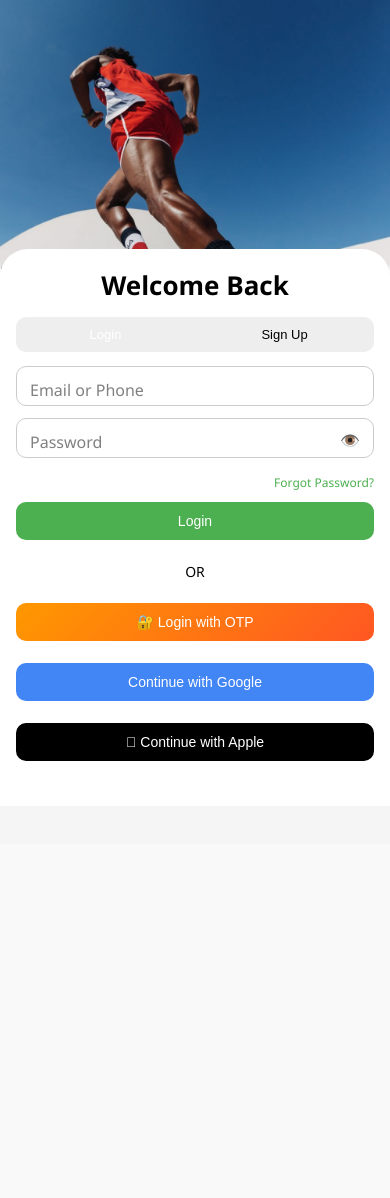
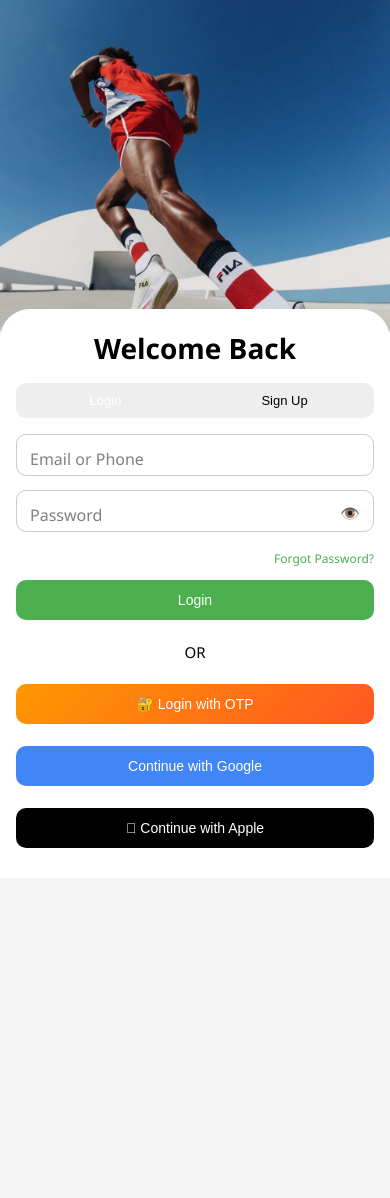
Before and after one commit to mvijayreddy-crypto/BookMyPlay, a Flask app: page /login in a window 390 px wide. Before the commit the page ends 761 px from the top, so only its background shows below. Run offline with Flask 3, Linux system fonts and the light colour scheme.

Commit message:
final responsive login ui

```diff
--- a/templates/login.html
+++ b/templates/login.html
@@ -20,9 +20,9 @@ content="width=device-width, initial-scale=1.0">
         body{
             font-family:'Segoe UI',sans-serif;
             width:100%;
-    height:100vh;
+            min-height:100vh;
             display:flex;
-    overflow:hidden;
+            overflow-x:hidden;
             background:#f5f5f5;
         }
 
@@ -53,17 +53,17 @@ body{
 
         .card{
             width:100%;
-    max-width:410px;
+            max-width:420px;
             background:white;
-    padding:24px;
+            padding:30px;
             border-radius:24px;
-    box-shadow:0 0 20px rgba(0,0,0,0.08);
+            box-shadow:0 0 25px rgba(0,0,0,0.08);
         }
 
         h2{
             text-align:center;
-    font-size:38px;
-    margin-bottom:18px;
+            font-size:42px;
+            margin-bottom:25px;
             font-weight:700;
         }
 
@@ -71,18 +71,18 @@ h2{
 
         .toggle{
             display:flex;
-    margin-bottom:18px;
+            margin-bottom:22px;
             overflow:hidden;
             border-radius:10px;
         }
 
         .toggle button{
             flex:1;
-    padding:11px;
+            padding:12px;
             border:none;
             background:#eeeeee;
             cursor:pointer;
-    font-size:14px;
+            font-size:15px;
         }
 
         .active{
@@ -94,24 +94,24 @@ h2{
 
         .input-group{
             position:relative;
-    margin-bottom:14px;
+            margin-bottom:18px;
         }
 
         .input-group input{
             width:100%;
-    padding:13px;
-    padding-right:45px;
+            padding:14px;
+            padding-right:48px;
             border:1px solid #cccccc;
             border-radius:10px;
             outline:none;
-    font-size:15px;
+            font-size:16px;
             background:white;
         }
 
         .input-group label{
             position:absolute;
             left:14px;
-    top:13px;
+            top:14px;
             color:gray;
             transition:0.3s;
             pointer-events:none;
@@ -133,7 +133,7 @@ h2{
         .eye-icon{
             position:absolute;
             right:14px;
-    top:13px;
+            top:14px;
             cursor:pointer;
             font-size:18px;
         }
@@ -142,12 +142,12 @@ h2{
 
         .btn{
             width:100%;
-    padding:13px;
+            padding:14px;
             border:none;
             border-radius:10px;
             cursor:pointer;
             color:white;
-    font-size:15px;
+            font-size:16px;
             transition:0.3s;
         }
 
@@ -173,25 +173,25 @@ h2{
 
         .forgot{
             text-align:right;
-    margin-bottom:12px;
+            margin-bottom:15px;
         }
 
         .forgot a{
             color:#4CAF50;
             text-decoration:none;
-    font-size:13px;
+            font-size:14px;
         }
 
         .error{
             color:red;
             text-align:center;
-    margin-bottom:10px;
+            margin-bottom:12px;
         }
 
         #strengthMessage{
-    font-size:12px;
-    margin-top:-8px;
-    margin-bottom:10px;
+            font-size:13px;
+            margin-top:-10px;
+            margin-bottom:12px;
             display:block;
         }
 
@@ -210,11 +210,11 @@ h2{
 
             .card{
                 max-width:360px;
-        padding:22px;
+                padding:24px;
             }
 
             h2{
-        font-size:34px;
+                font-size:36px;
             }
         }
 
@@ -224,32 +224,30 @@ h2{
 
             body{
                 flex-direction:column;
-        overflow:hidden;
-        height:100vh;
+                overflow-y:auto;
+                background:#f5f5f5;
             }
 
             /* IMAGE */
 
             .left{
                 width:100%;
-        height:34vh;
-        min-height:250px;
+                height:42vh;
+                min-height:320px;
                 background:url("/static/sports-bg.jpg")
                 no-repeat center top;
                 background-size:cover;
-        border-bottom-left-radius:26px;
-        border-bottom-right-radius:26px;
+                border-bottom-left-radius:28px;
+                border-bottom-right-radius:28px;
             }
 
-    /* LOGIN */
+            /* LOGIN SECTION */
 
             .right{
                 width:100%;
-        height:66vh;
-        display:flex;
-        justify-content:flex-start;
-        align-items:flex-start;
+                display:block;
                 padding:0;
+                background:#f5f5f5;
             }
 
             /* CARD */
@@ -257,20 +255,19 @@ h2{
             .card{
                 width:100%;
                 max-width:100%;
-        height:100%;
-        border-radius:28px 28px 0 0;
-        margin-top:-38px;
-        padding:18px 16px 16px;
+                border-radius:30px 30px 0 0;
+                margin-top:-45px;
+                padding:20px 16px 30px;
                 box-shadow:none;
             }
 
             h2{
-        font-size:26px;
-        margin-bottom:14px;
+                font-size:28px;
+                margin-bottom:16px;
             }
 
             .toggle{
-        margin-bottom:14px;
+                margin-bottom:16px;
             }
 
             .toggle button{
@@ -279,22 +276,22 @@ h2{
             }
 
             .input-group{
-        margin-bottom:12px;
+                margin-bottom:14px;
             }
 
             .input-group input{
                 font-size:14px;
-        padding:11px;
+                padding:12px;
                 padding-right:40px;
             }
 
             .btn{
-        padding:11px;
+                padding:12px;
                 font-size:14px;
             }
 
             .forgot{
-        margin-bottom:10px;
+                margin-bottom:12px;
             }
 
             .forgot a{
@@ -302,12 +299,12 @@ h2{
             }
 
             .eye-icon{
-        top:11px;
+                top:12px;
                 font-size:16px;
             }
 
             center{
-        font-size:14px;
+                font-size:15px;
             }
         }
 
@@ -336,13 +333,15 @@ h2{
                 <button
                     id="loginBtn"
                     class="active"
-onclick="showLogin()">
+                    onclick="showLogin()"
+                >
                     Login
                 </button>
 
                 <button
                     id="signupBtn"
-onclick="showSignup()">
+                    onclick="showSignup()"
+                >
                     Sign Up
                 </button>
 
@@ -361,14 +360,16 @@ Sign Up
             <form
                 method="POST"
                 action="/login"
-id="loginForm">
+                id="loginForm"
+            >
 
                 <div class="input-group">
 
                     <input
                         type="text"
                         name="email"
-required>
+                        required
+                    >
 
                     <label>Email or Phone</label>
 
@@ -380,13 +381,15 @@ required>
                         type="password"
                         name="password"
                         id="loginPassword"
-required>
+                        required
+                    >
 
                     <label>Password</label>
 
                     <span
                         class="eye-icon"
-onclick="toggleLoginPassword()">
+                        onclick="toggleLoginPassword()"
+                    >
                         👁️
                     </span>
 
@@ -403,7 +406,8 @@ Forgot Password?
                 <button
                     type="submit"
                     class="btn login-btn"
-id="loginSubmitBtn">
+                    id="loginSubmitBtn"
+                >
                     Login
                 </button>
 
@@ -415,14 +419,16 @@ Login
                 method="POST"
                 action="/signup"
                 id="signupForm"
-class="hidden">
+                class="hidden"
+            >
 
                 <div class="input-group">
 
                     <input
                         type="email"
                         name="email"
-required>
+                        required
+                    >
 
                     <label>Email</label>
 
@@ -433,7 +439,8 @@ required>
                     <input
                         type="text"
                         name="phone"
-required>
+                        required
+                    >
 
                     <label>Phone</label>
 
@@ -446,13 +453,15 @@ type="password"
                         name="password"
                         id="signupPassword"
                         onkeyup="checkPasswordStrength()"
-required>
+                        required
+                    >
 
                     <label>Password</label>
 
                     <span
                         class="eye-icon"
-onclick="toggleSignupPassword()">
+                        onclick="toggleSignupPassword()"
+                    >
                         👁️
                     </span>
 
@@ -463,7 +472,8 @@ onclick="toggleSignupPassword()">
                 <button
                     type="submit"
                     class="btn login-btn"
-id="signupSubmitBtn">
+                    id="signupSubmitBtn"
+                >
                     Sign Up
                 </button>
 
@@ -482,7 +492,8 @@ Sign Up
                 <button
                     type="button"
                     class="btn"
-style="background:linear-gradient(135deg,#ff9800,#ff5722)">
+                    style="background:linear-gradient(135deg,#ff9800,#ff5722)"
+                >
                     🔐 Login with OTP
                 </button>
 
@@ -496,7 +507,8 @@ style="background:linear-gradient(135deg,#ff9800,#ff5722)">
 
                 <button
                     type="button"
-class="btn google-btn">
+                    class="btn google-btn"
+                >
                     Continue with Google
                 </button>
 
```
Lines whose indentation alone changed are shown as unchanged.
